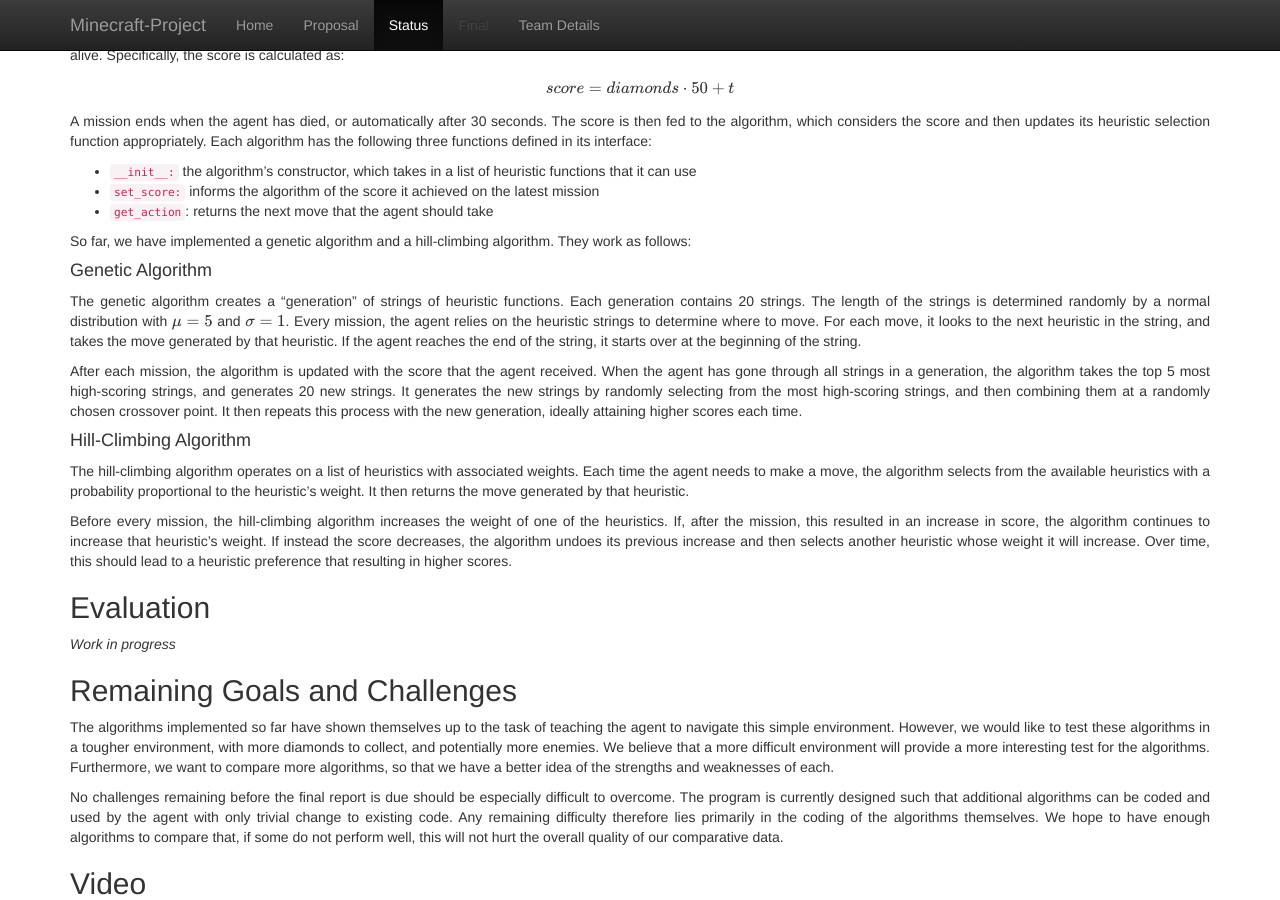
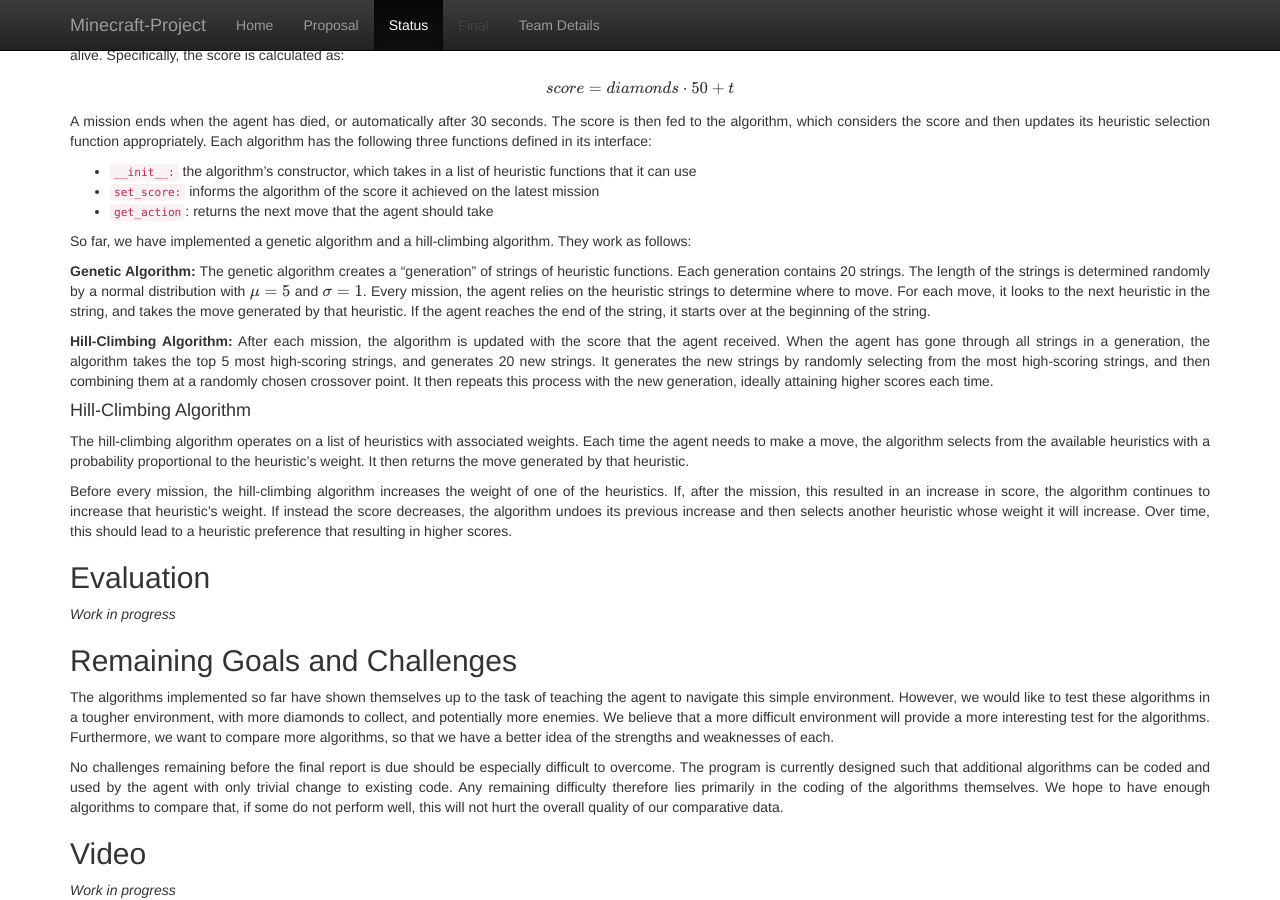
Before and after one commit to r58Playz/MinePac, a Jekyll site: the page built from docs/status.md, in a window 1280 px wide and 900 px high, scrolled down 564 px. Built offline with Jekyll 4.4.1, drawn with Linux system fonts in a browser that asks for light colours; formulas are drawn with MathJax 3.

Commit message:
still fixing subheader formatting

```diff
--- a/docs/status.md
+++ b/docs/status.md
@@ -27,10 +27,10 @@ A mission ends when the agent has died, or automatically after 30 seconds. The s
 
 So far, we have implemented a genetic algorithm and a hill-climbing algorithm. They work as follows:
 
-
-#### Genetic Algorithm
+**Genetic Algorithm:**
 The genetic algorithm creates a "generation" of strings of heuristic functions. Each generation contains 20 strings. The length of the strings is determined randomly by a normal distribution with $$\mu = 5$$ and $$\sigma = 1$$. Every mission, the agent relies on the heuristic strings to determine where to move. For each move, it looks to the next heuristic in the string, and takes the move generated by that heuristic. If the agent reaches the end of the string, it starts over at the beginning of the string.
 
+**Hill-Climbing Algorithm:**
 After each mission, the algorithm is updated with the score that the agent received. When the agent has gone through all strings in a generation, the algorithm takes the top 5 most high-scoring strings, and generates 20 new strings. It generates the new strings by randomly selecting from the most high-scoring strings, and then combining them at a randomly chosen crossover point. It then repeats this process with the new generation, ideally attaining higher scores each time.
 
 
```
